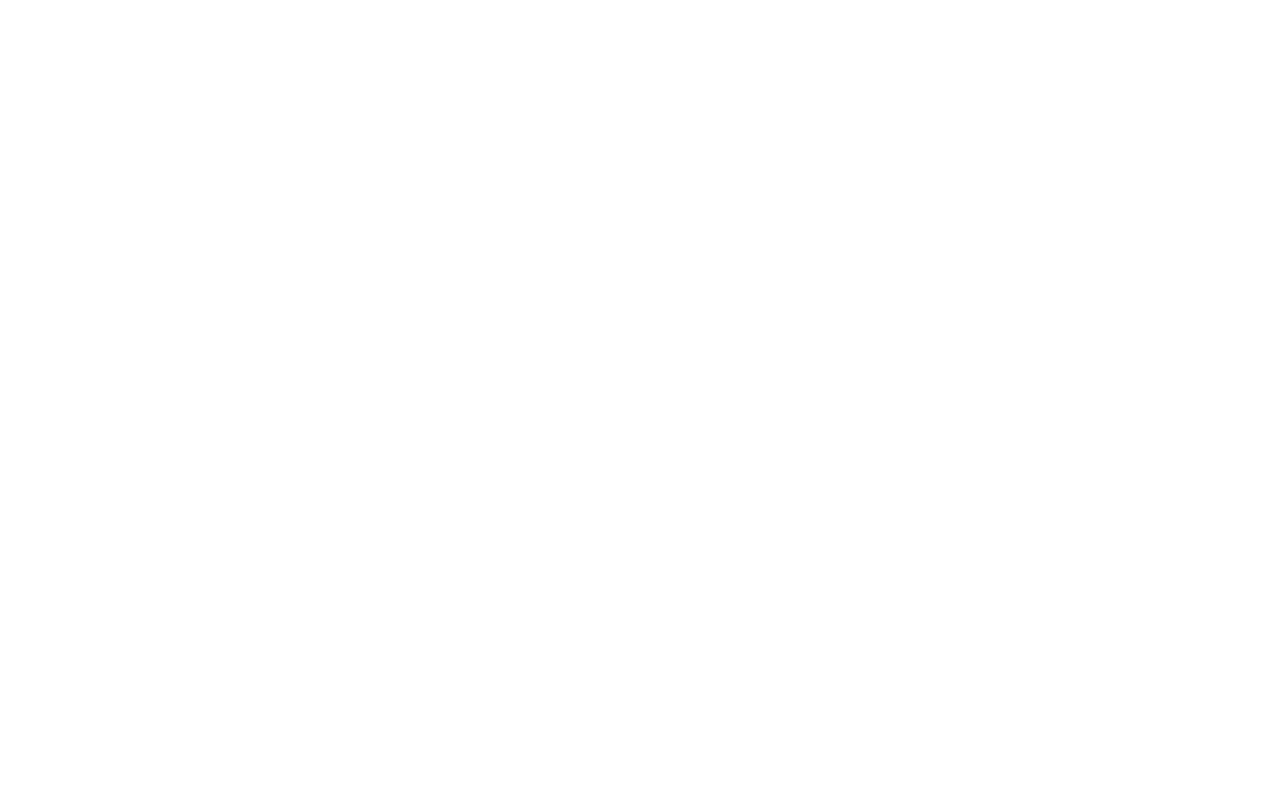
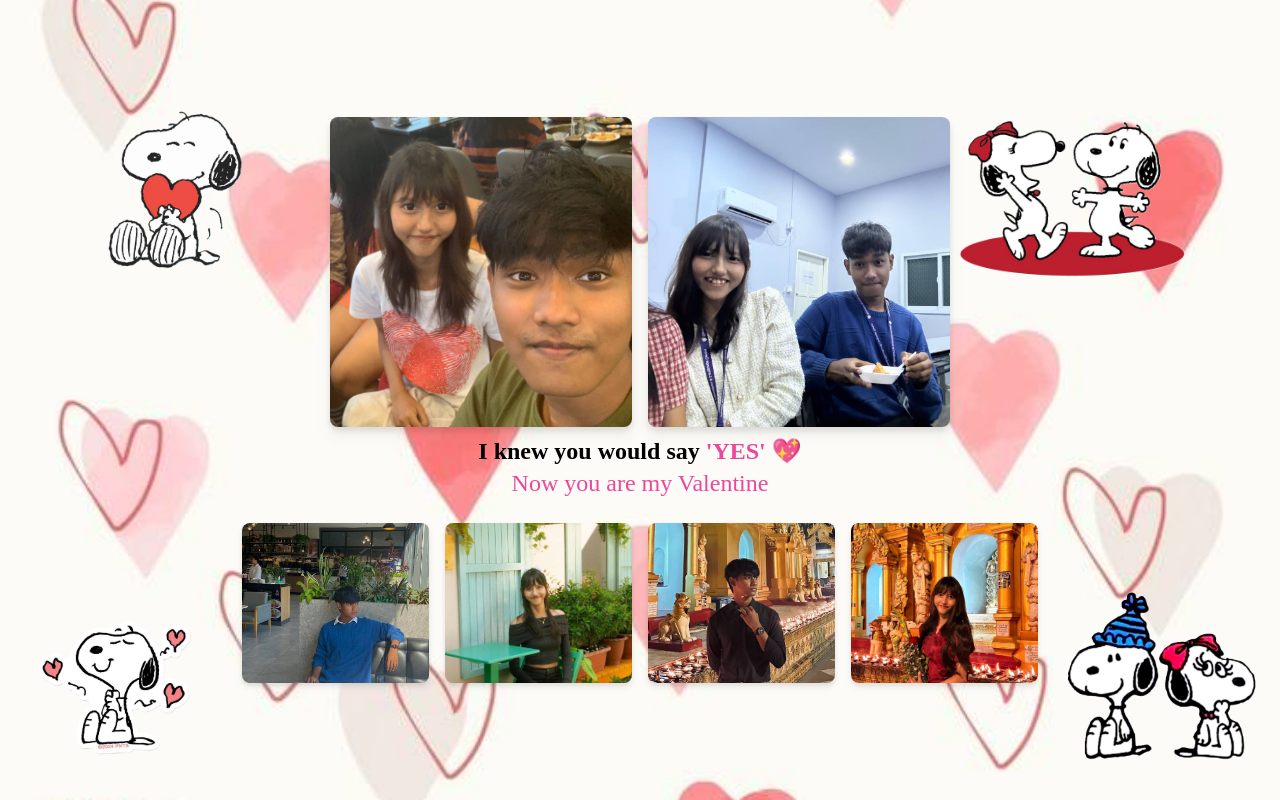
Before and after one commit to Oakker52/valentine-nd, a React (Vite) app: page /valentine-nd/yesPG in a window 1280 px wide. Before the commit this address had no page. Built offline with nearby package versions, Linux system fonts and the light colour scheme.

Commit message:
Update App.jsx

```diff
--- a/src/App.jsx
+++ b/src/App.jsx
@@ -6,8 +6,8 @@
   return (
     <Router>
       <Routes>
-        <Route path="/" element={<ValentinePage />} />
-        <Route path="/yesPG" element={<YesPG />} />
+        <Route path="/valentine-nd/" element={<ValentinePage />} />
+        <Route path="/valentine-nd/yesPG" element={<YesPG />} />
       </Routes>
     </Router>
   );
```
